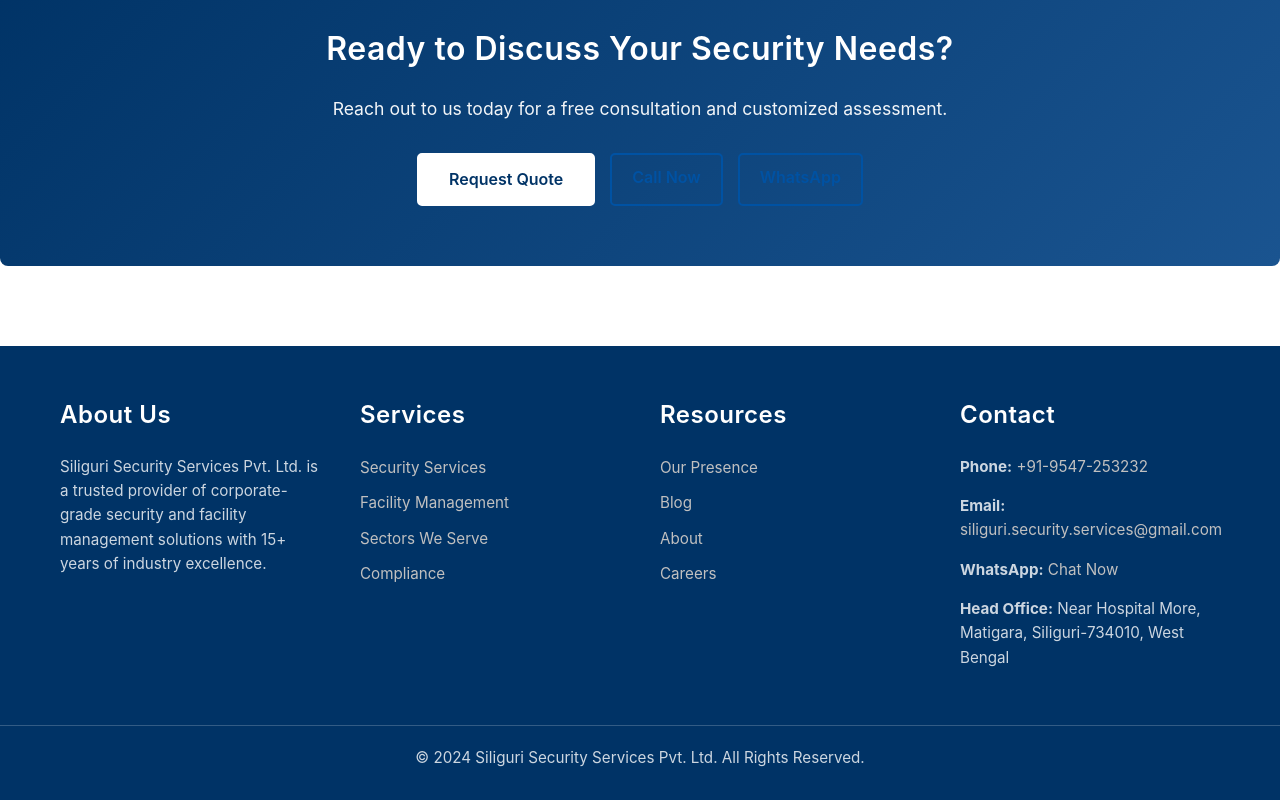
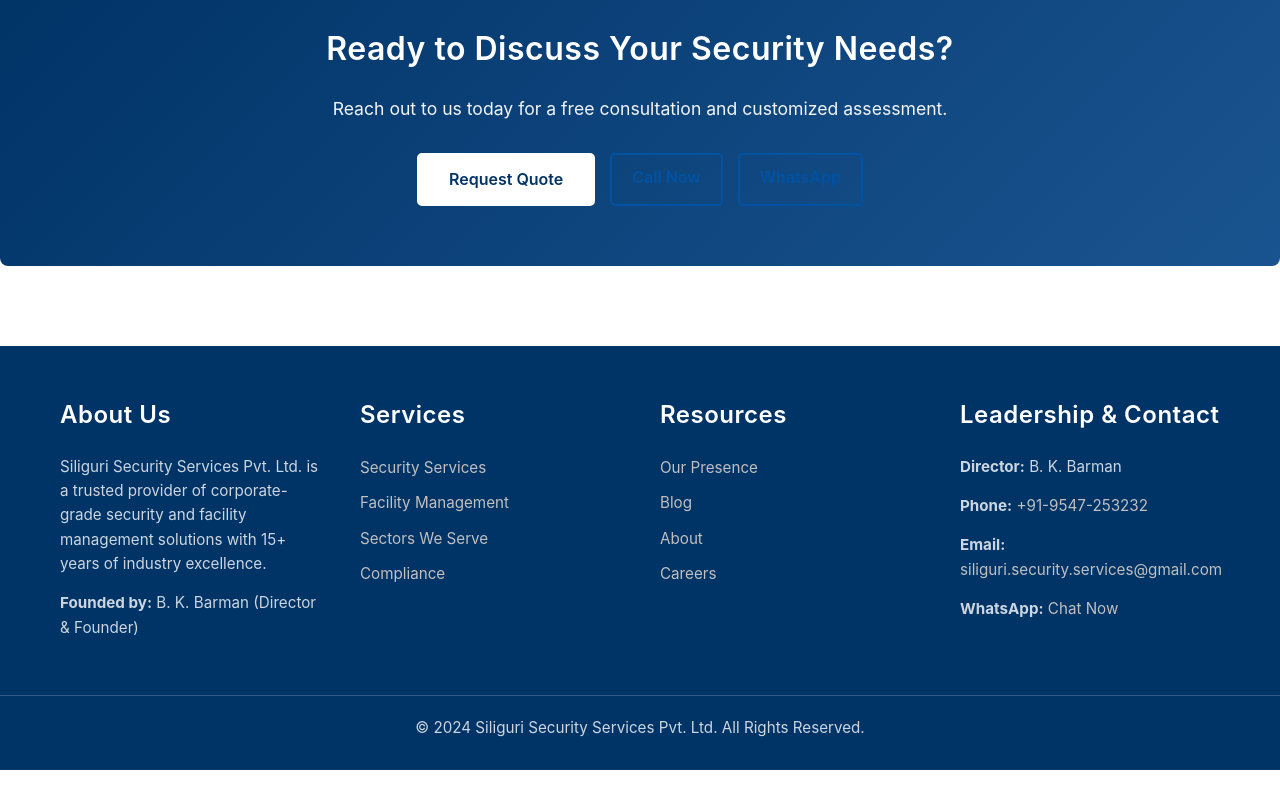
Before and after one commit to yourexpressionx-glitch/sss, a website: page pages/contact.html in a window 1280 px wide. Shown: the part 5875-6675 px from the top of the page. After the commit the page ends 6645 px from the top, so only its background shows below. Drawn offline with Linux system fonts and the light colour scheme.

Commit message:
chore: Add director information to footers across multiple pages

```diff
--- a/pages/contact.html
+++ b/pages/contact.html
@@ -450,6 +450,7 @@
             <div class="footer-section">
                 <h3>About Us</h3>
                 <p>Siliguri Security Services Pvt. Ltd. is a trusted provider of corporate-grade security and facility management solutions with 15+ years of industry excellence.</p>
+                <p><strong>Founded by:</strong> B. K. Barman (Director & Founder)</p>
             </div>
             <div class="footer-section">
                 <h3>Services</h3>
@@ -470,11 +471,11 @@
                 </ul>
             </div>
             <div class="footer-section">
-                <h3>Contact</h3>
+                <h3>Leadership & Contact</h3>
+                <p><strong>Director:</strong> B. K. Barman</p>
                 <p><strong>Phone:</strong> <a href="tel:+919547253232">+91-9547-253232</a></p>
                 <p><strong>Email:</strong> <a href="mailto:siliguri.security.services@gmail.com">siliguri.security.services@gmail.com</a></p>
                 <p><strong>WhatsApp:</strong> <a href="https://wa.me/919547253232">Chat Now</a></p>
-                <p><strong>Head Office:</strong> Near Hospital More, Matigara, Siliguri-734010, West Bengal</p>
             </div>
         </div>
     </div>
```
Also changed, not shown: pages/about.html (+3 -1 lines).
